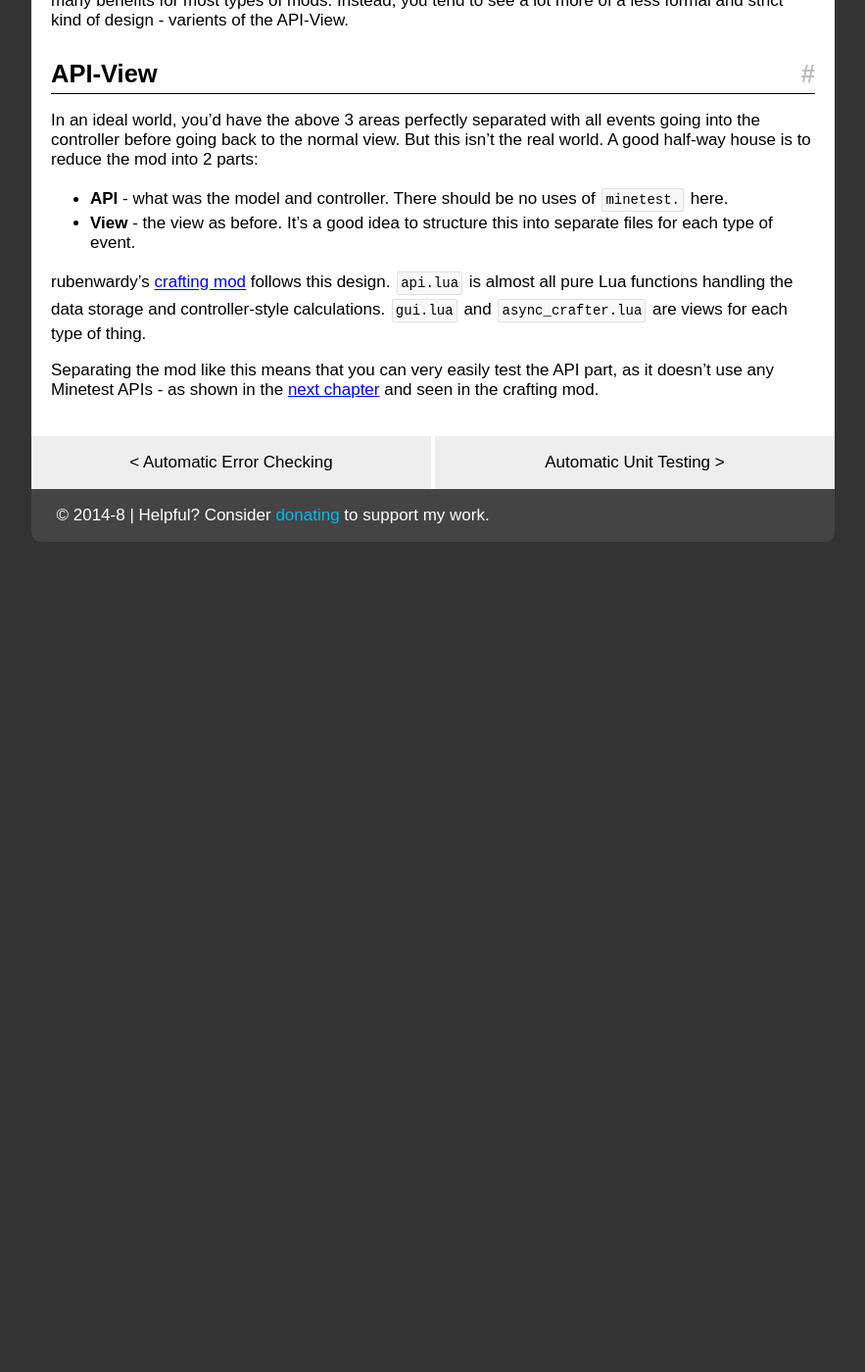
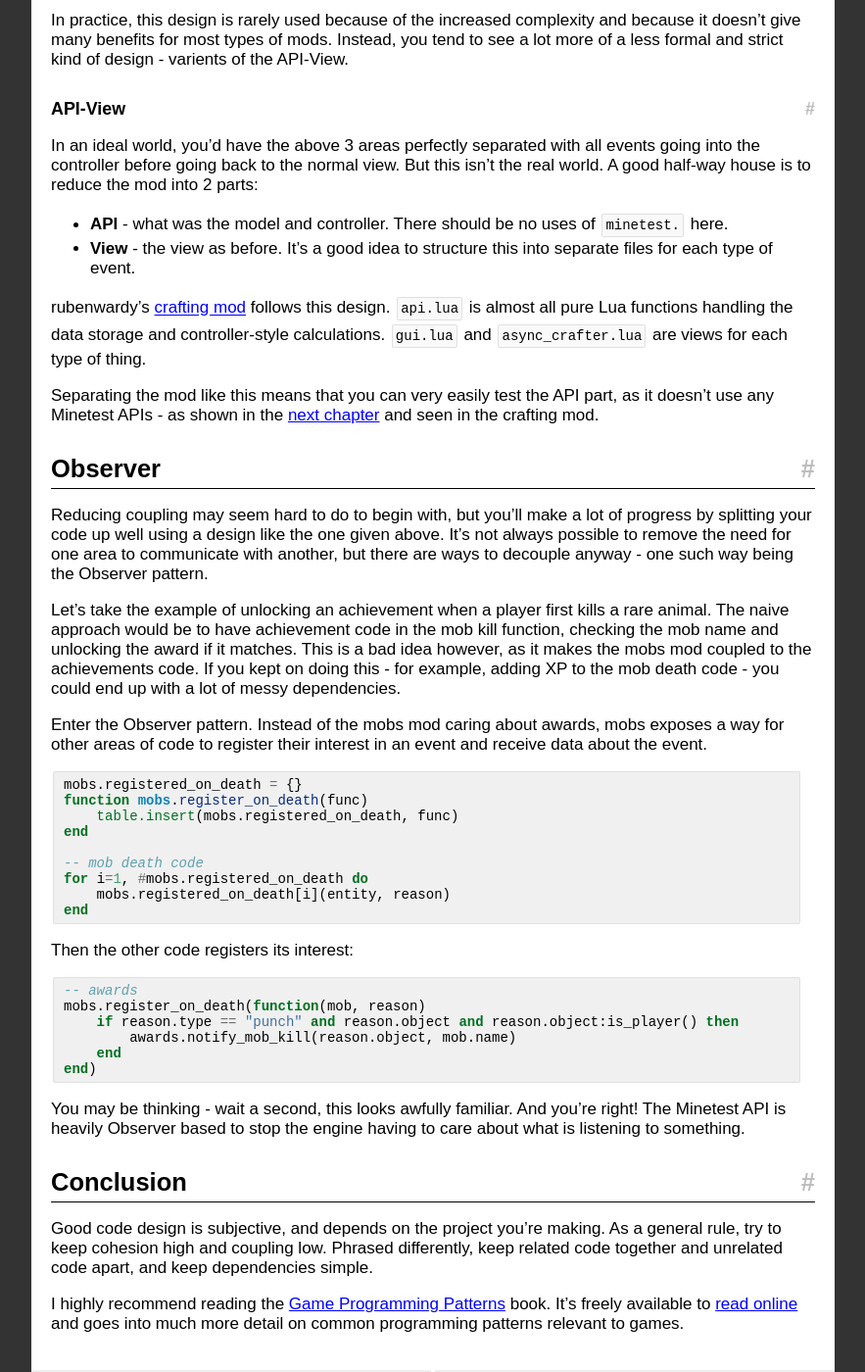
Before and after one commit to rubenwardy/minetest_modding_book, a Jekyll site: the page built from _en/quality/clean_arch.md, in a window 1280 px wide and 1400 px high, scrolled down 2978 px. Shown: the whole window at 98% size, without its empty margins (338-1221 px from the left). Built offline with Jekyll 4.4.1, drawn with Linux system fonts in a browser that asks for light colours; nearby versions of some CDN libraries; before the commit the page ends 3551 px from its top, so only the background shows below that.

Commit message:
Clean Architecture: Add observer pattern and conclusion

```diff
--- a/_en/quality/mvc.md
+++ b/_en/quality/clean_arch.md
@@ -19,7 +19,10 @@ There is no one good way of designing a mod, and good mod design is very subject
 
 * [Cohesion, Coupling, and Separation of Concerns](#cohesion-coupling-and-separation-of-concerns)
 * [Model-View-Controller](#model-view-controller)
-* [API-View](#api-view)
+    * [API-View](#api-view)
+* [Observer](#observer)
+* [Conclusion](#conclusion)
+
 
 
 ## Cohesion, Coupling, and Separation of Concerns
@@ -172,7 +175,7 @@ you tend to see a lot more of a less formal and strict kind of design -
 varients of the API-View.
 
 
-## API-View
+### API-View
 
 In an ideal world, you'd have the above 3 areas perfectly separated with all
 events going into the controller before going back to the normal view. But
@@ -192,3 +195,61 @@ are views for each type of thing.
 Separating the mod like this means that you can very easily test the API part,
 as it doesn't use any Minetest APIs - as shown in the
 [next chapter](unit_testing.html) and seen in the crafting mod.
+
+
+## Observer
+
+Reducing coupling may seem hard to do to begin with, but you'll make a lot of
+progress by splitting your code up well using a design like the one given above.
+It's not always possible to remove the need for one area to communicate with
+another, but there are ways to decouple anyway - one such way being the Observer
+pattern.
+
+Let's take the example of unlocking an achievement when a player first kills a
+rare animal. The naive approach would be to have achievement code in the mob
+kill function, checking the mob name and unlocking the award if it matches.
+This is a bad idea however, as it makes the mobs mod coupled to the achievements
+code. If you kept on doing this - for example, adding XP to the mob death code -
+you could end up with a lot of messy dependencies.
+
+Enter the Observer pattern. Instead of the mobs mod caring about awards, mobs
+exposes a way for other areas of code to register their interest in an event
+and receive data about the event.
+
+{% highlight lua %}
+mobs.registered_on_death = {}
+function mobs.register_on_death(func)
+    table.insert(mobs.registered_on_death, func)
+end
+
+-- mob death code
+for i=1, #mobs.registered_on_death do
+    mobs.registered_on_death[i](entity, reason)
+end
+{% endhighlight %}
+
+Then the other code registers its interest:
+
+{% highlight lua %}
+
+-- awards
+mobs.register_on_death(function(mob, reason)
+    if reason.type == "punch" and reason.object and reason.object:is_player() then
+        awards.notify_mob_kill(reason.object, mob.name)
+    end
+end)
+{% endhighlight %}
+
+You may be thinking - wait a second, this looks awfully familiar. And you're right!
+The Minetest API is heavily Observer based to stop the engine having to care about
+what is listening to something.
+
+## Conclusion
+
+Good code design is subjective, and depends on the project you're making. As a
+general rule, try to keep cohesion high and coupling low. Phrased differently,
+keep related code together and unrelated code apart, and keep dependencies simple.
+
+I highly recommend reading the [Game Programming Patterns](http://gameprogrammingpatterns.com/)
+book. It's freely available to [read online](http://gameprogrammingpatterns.com/contents.html)
+and goes into much more detail on common programming patterns relevant to games.
```
